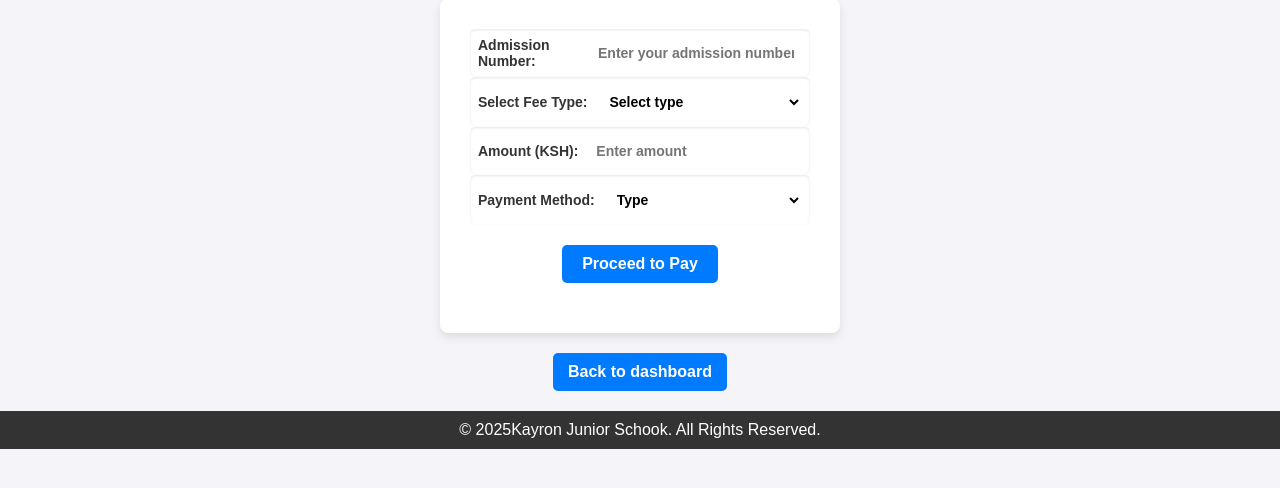
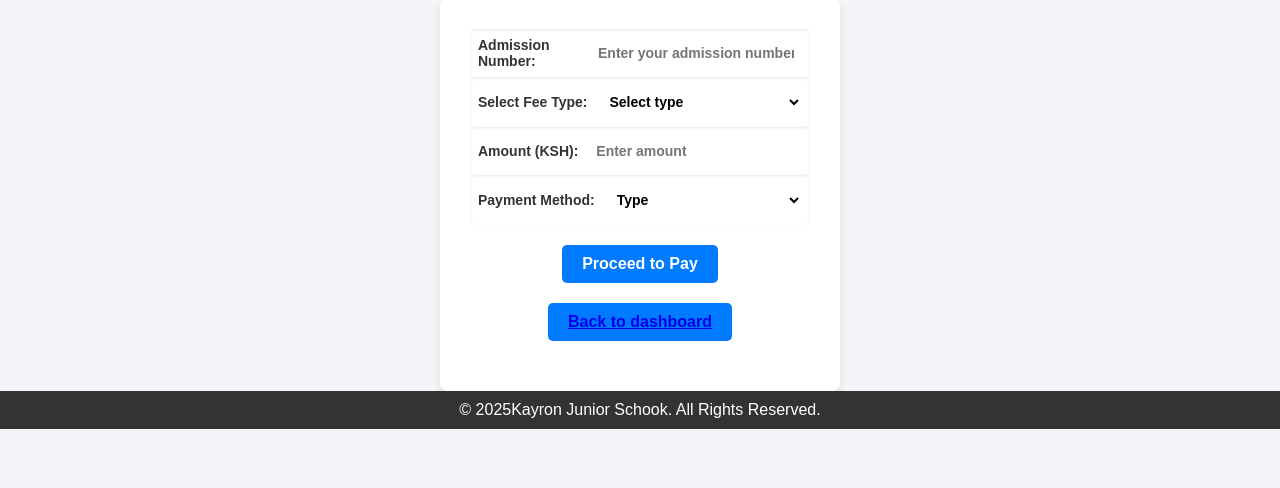
Before and after one commit to Muli4/kayron-student-management-, a PHP site: page /php/make-payments.php in a window 1280 px wide. Shown: the part 97-585 px from the top of the page. Run offline with PHP 8.4, Linux system fonts and the light colour scheme.

Commit message:
payments

```diff
--- a/php/make-payments.php
+++ b/php/make-payments.php
@@ -57,13 +57,14 @@
         </div>
 
         <button type="submit" class="add-student-btn">Proceed to Pay</button>
+        <button type="submit" class="add-student-btn"><a href="./dashboard.php">Back to dashboard</a></button>
     </form>
 </div>
 
-<div class="back-dash">
+<!--<div class="back-dash">
         <a href="./dashboard.php">Back to dashboard</a>
     </div>
-</body>
+</body>-->
 
 <footer class="footer">
         <p>&copy; <?php echo date("Y")?>Kayron Junior Schook. All Rights Reserved.</p>
```
